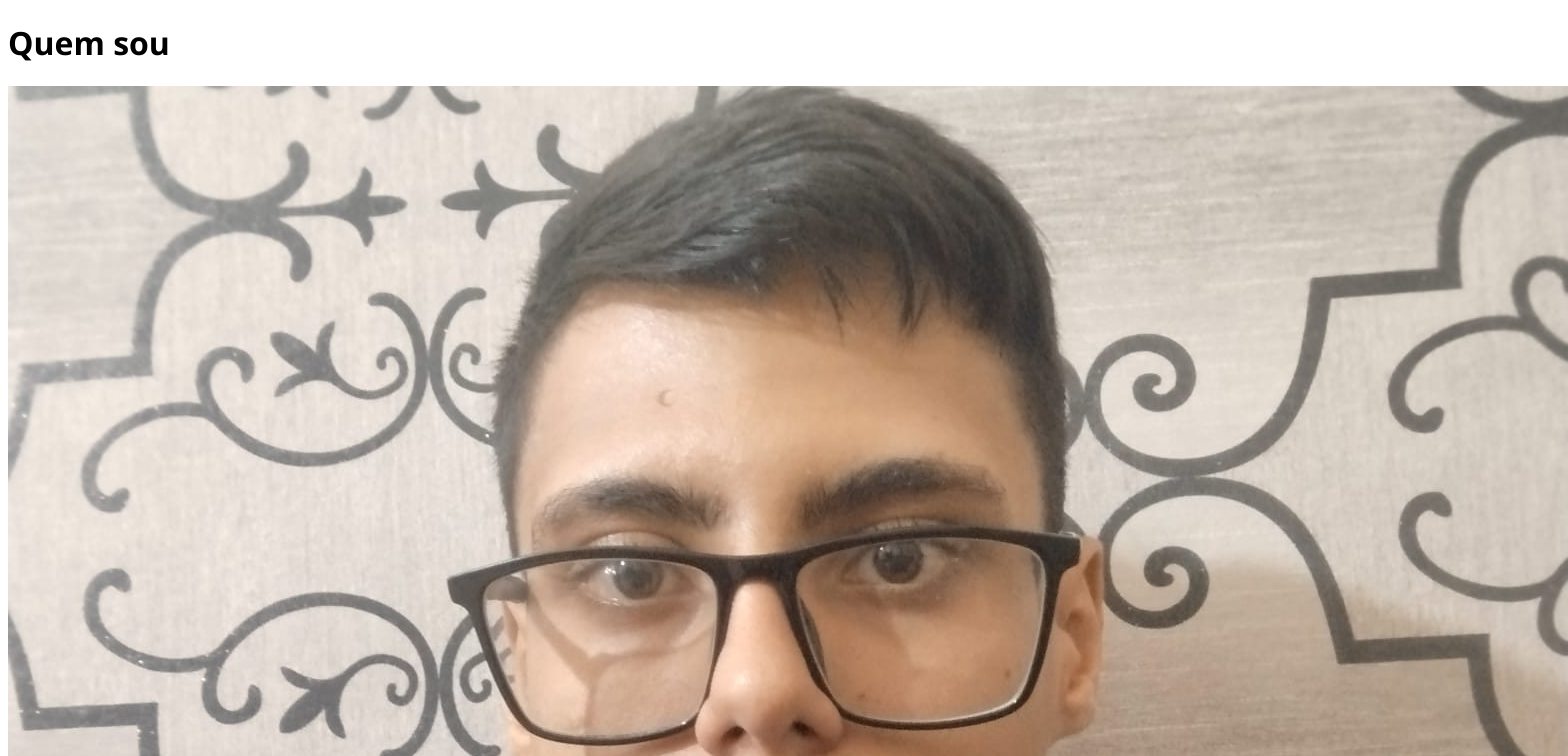
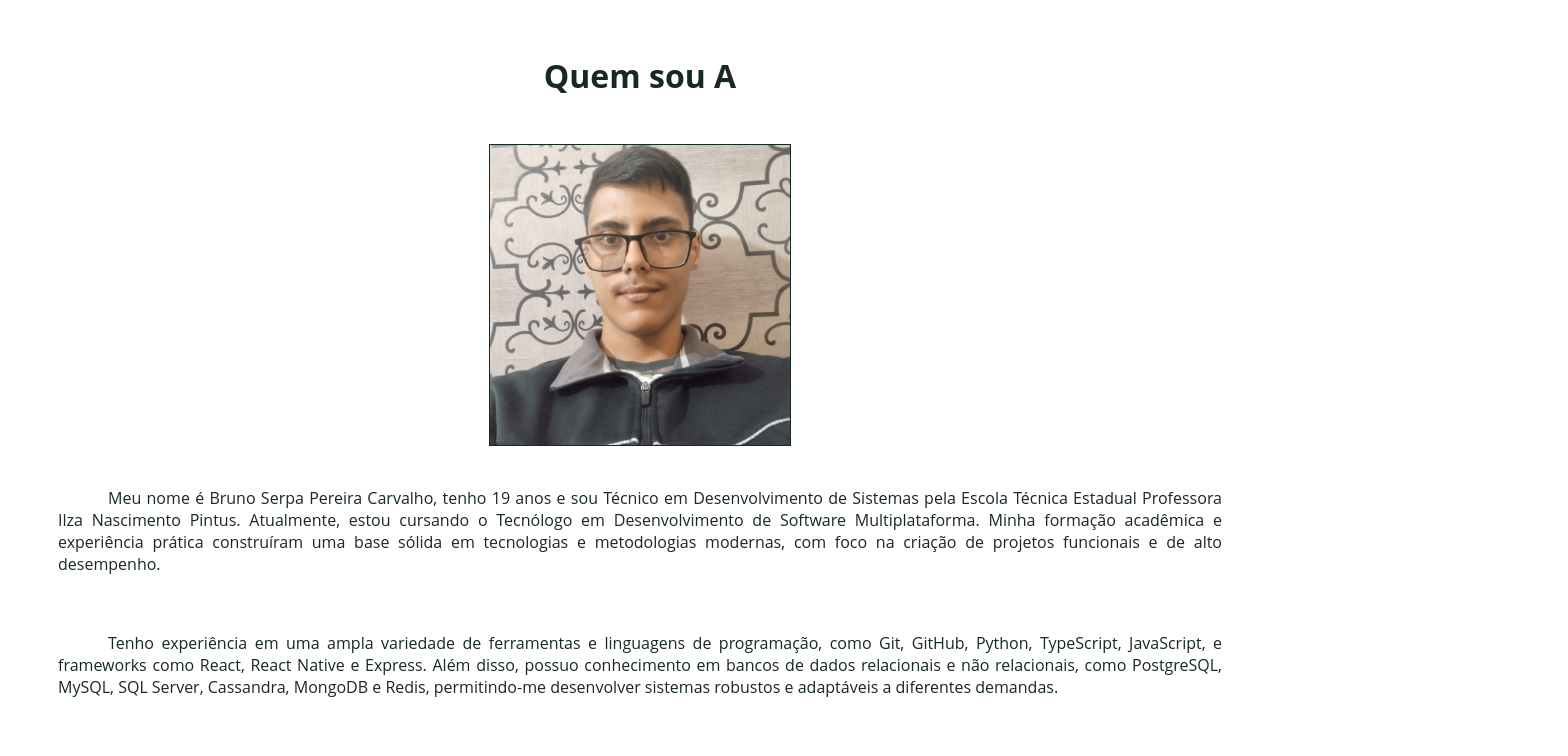
Before and after one commit to BrunoSerpa/portfolio-code, a React (Create React App) app: page / in a window 1280 px wide. Shown: the top 756 px of the page, 1568 px wide, since content can reach past the window. Built offline with nearby package versions, Linux system fonts and the light colour scheme.

Commit message:
Refactor Home component to use styled-components for improved styling and structure

```diff
--- a/src/Pages/Home/index.tsx
+++ b/src/Pages/Home/index.tsx
@@ -1,23 +1,22 @@
-import Me from '../../assets/Me.jpg'
+import Me from '../../assets/Me.jpg';
+import { Paragraph, ProfileDiv, ProfileImg, Title } from './style'
 
 export default function Home() {
     return (
         <div>
-            <div>
-                <h1>
-                    Quem sou
-                </h1>
-                <img src={Me} alt="Me" />
-                <p>
+            <ProfileDiv>
+                <Title> Quem sou A</Title>
+                <ProfileImg src={Me} alt="Me" />
+                <Paragraph>
                     Meu nome é Bruno Serpa Pereira Carvalho, tenho 19 anos e sou Técnico em Desenvolvimento de Sistemas pela Escola Técnica Estadual Professora Ilza Nascimento Pintus. Atualmente, estou cursando o Tecnólogo em Desenvolvimento de Software Multiplataforma. Minha formação acadêmica e experiência prática construíram uma base sólida em tecnologias e metodologias modernas, com foco na criação de projetos funcionais e de alto desempenho.
-                </p>
-                <p>
+                </Paragraph>
+                <Paragraph>
                     Tenho experiência em uma ampla variedade de ferramentas e linguagens de programação, como Git, GitHub, Python, TypeScript, JavaScript, e frameworks como React, React Native e Express. Além disso, possuo conhecimento em bancos de dados relacionais e não relacionais, como PostgreSQL, MySQL, SQL Server, Cassandra, MongoDB e Redis, permitindo-me desenvolver sistemas robustos e adaptáveis a diferentes demandas.
-                </p>
-                <p>
+                </Paragraph>
+                <Paragraph>
                     Minha meta profissional é aprimorar constantemente minhas habilidades técnicas e contribuir para o desenvolvimento de projetos inovadores que agreguem valor, otimizem processos e ofereçam soluções práticas e eficazes aos usuários.
-                </p>
-            </div>
-        </div>
+                </Paragraph>
+            </ProfileDiv>
+        </div >
     )
 }
--- /dev/null
+++ b/src/Pages/Home/style.ts
@@ -0,0 +1,27 @@
+import styled from "styled-components";
+import { textColor1 } from "../../styles/theme";
+
+const Title = styled.h1`
+    color: ${textColor1};
+    text-align: center;
+`;
+const Paragraph = styled.p`
+    color: ${textColor1};
+    text-align: justify;
+    text-indent: 50px;
+`;
+const ProfileImg = styled.img`
+    width: 300px;
+    height: 300px;
+    border: 1px solid ${textColor1};
+    margin: 0 auto;
+`;
+
+const ProfileDiv = styled.div`
+    display: flex;
+    flex-direction: column;
+    gap: 25px;
+    padding: 25px 50px;
+`;
+
+export { Paragraph, ProfileImg, ProfileDiv, Title };
```
